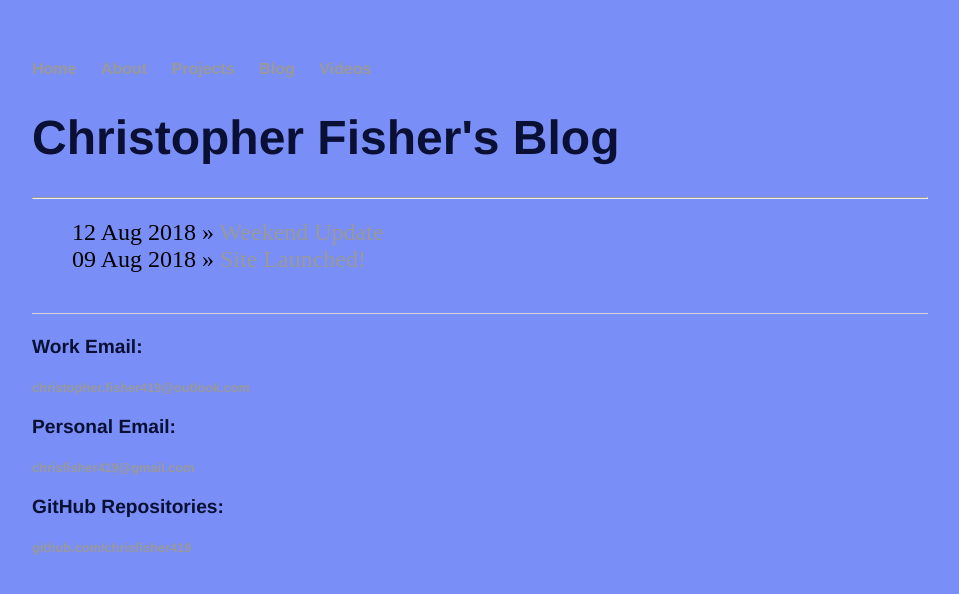
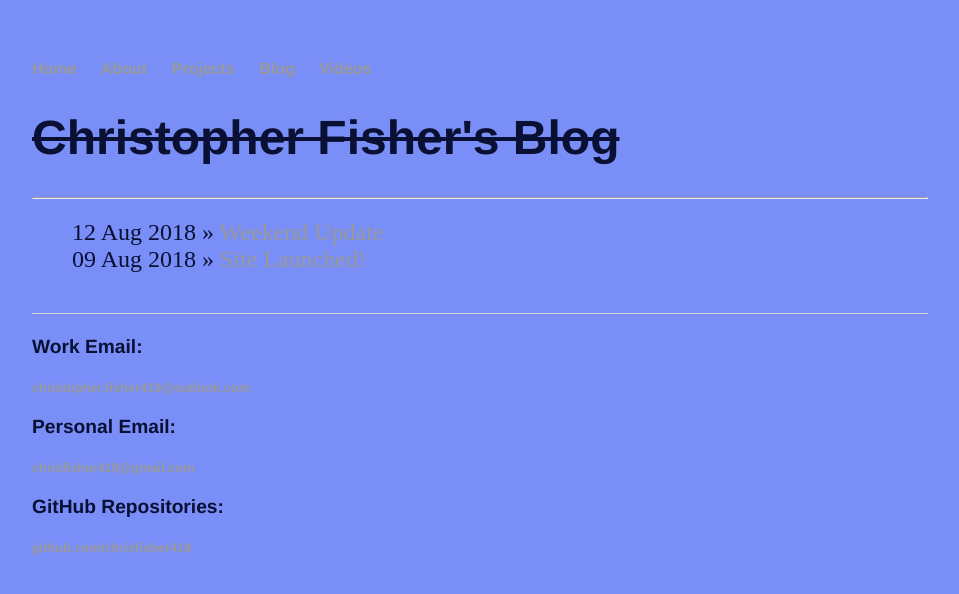
Before and after one commit to chrisfisher419/chrisfisher419.github.io, a Jekyll site: the page built from blog/index.html, in a window 1280 px wide. Shown: the top 594 px of the page, without its empty margins (160-1119 px from the left). Built offline with Jekyll 4.4.1, drawn with Linux system fonts in a browser that asks for light colours.

Commit message:
Update main.css

```diff
--- a/css/main.css
+++ b/css/main.css
@@ -1,7 +1,7 @@
 body {
     margin: 60px auto;
     width: 70%;
-    background-color: #798EF6
+    background-color: #798EF6;
 }
 nav ul, footer ul {
     font-family:'Helvetica', 'Arial', 'Sans-Serif';
@@ -23,26 +23,27 @@ a:hover {
 h1 {
     font-size: 3em;
     font-family:'Helvetica', 'Arial', 'Sans-Serif';
-    color: #091034
+    color: #091034;
+    text-decoration: line-through;
 }
 p {
     font-size: 1.5em;
     line-height: 1.4em;
-    color: #091034
+    color: #091034;
 }
 footer {
     border-top: 1px solid #d5d5d5;
     font-size: .8em;
-    color = #091034;
+    color: #091034;
 }
 
 ul.posts {
     margin: 20px auto 40px;
     font-size: 1.5em;
-    color = #091034;
+    color: #091034;
 }
 
 ul.posts li {
     list-style: none;
-    color = #091034;
+    color:#091034;
 }
```
